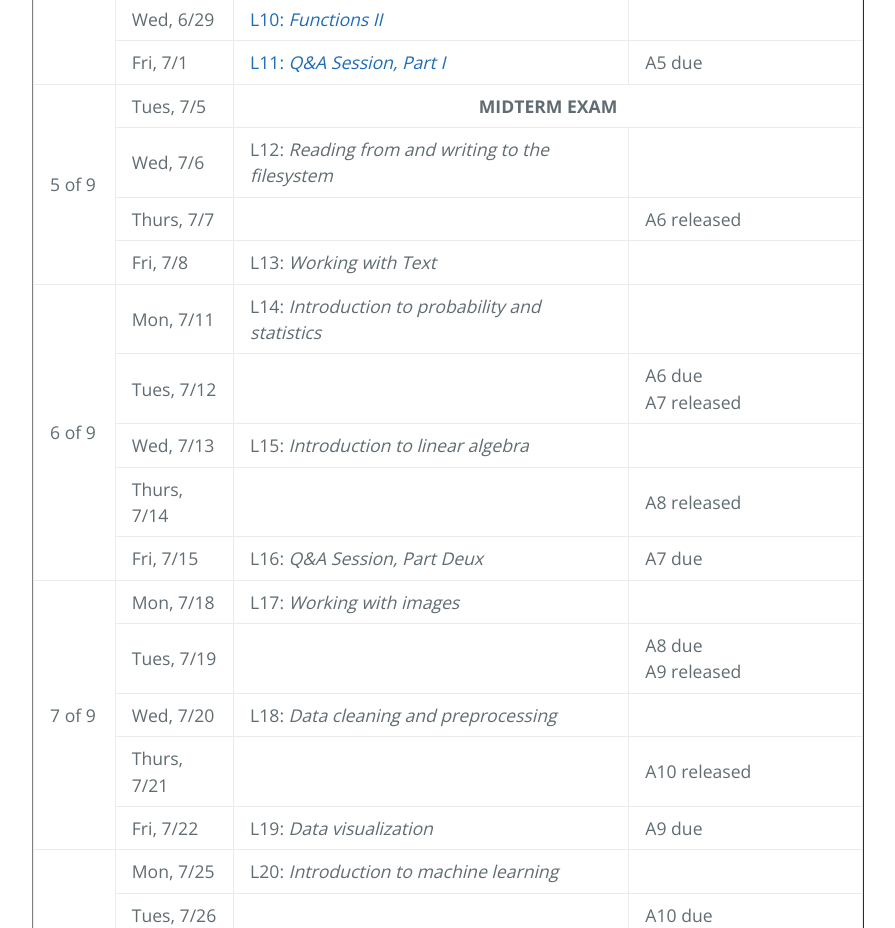
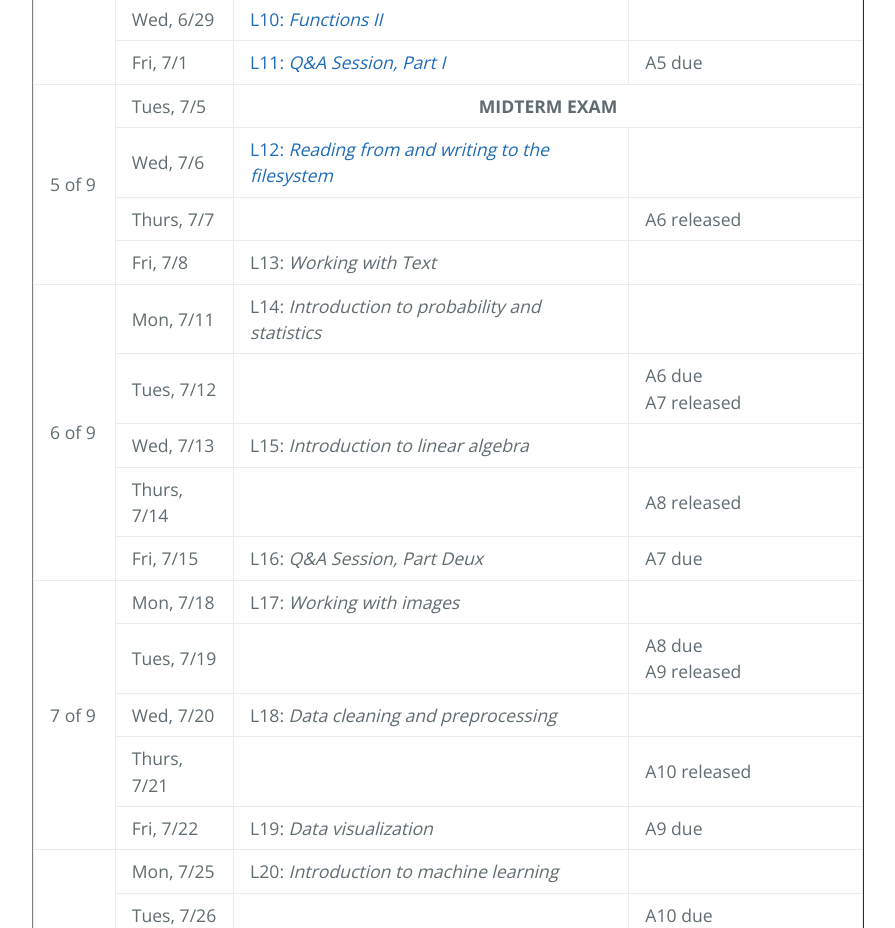
Before and after one commit to eds-uga/csci1360e-su16, a plain HTML site: page index.html in a window 1280 px wide. Shown: the part 4928-5856 px from the top of the page, without its empty margins (192-1087 px from the left). Drawn offline with nearby package versions, Linux system fonts and the light colour scheme.

Commit message:
L12 link added.

```diff
--- a/index.html
+++ b/index.html
@@ -268,7 +268,7 @@
 </tr>
 <tr>
     <td>Wed, 7/6</td>
-    <td>L12: <em>Reading from and writing to the filesystem</em></td>
+    <td><a href="http://nbviewer.jupyter.org/format/slides/github/eds-uga/csci1360e-su16/blob/master/lectures/L12.ipynb#/" target="_blank">L12: <em>Reading from and writing to the filesystem</em></a></td>
     <td>&nbsp;</td>
 </tr>
 <tr>
```
